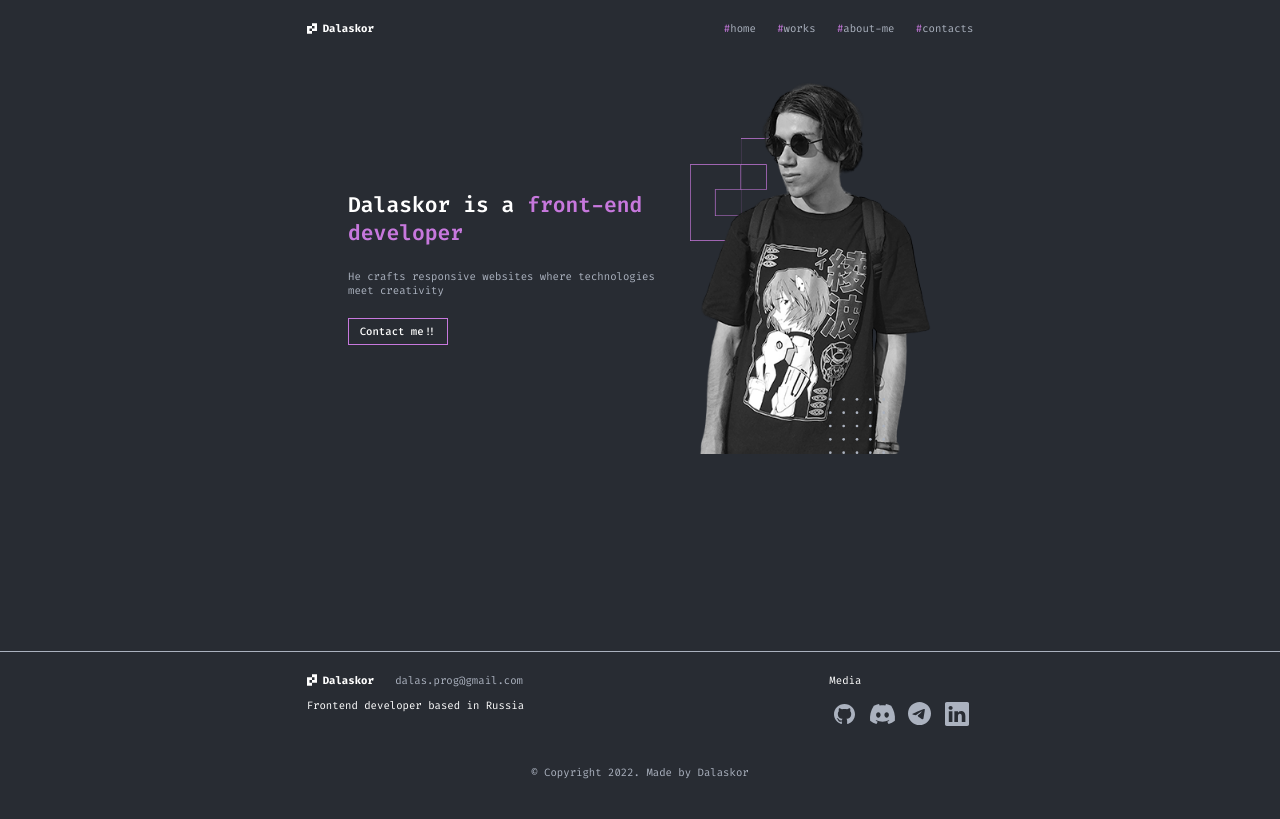
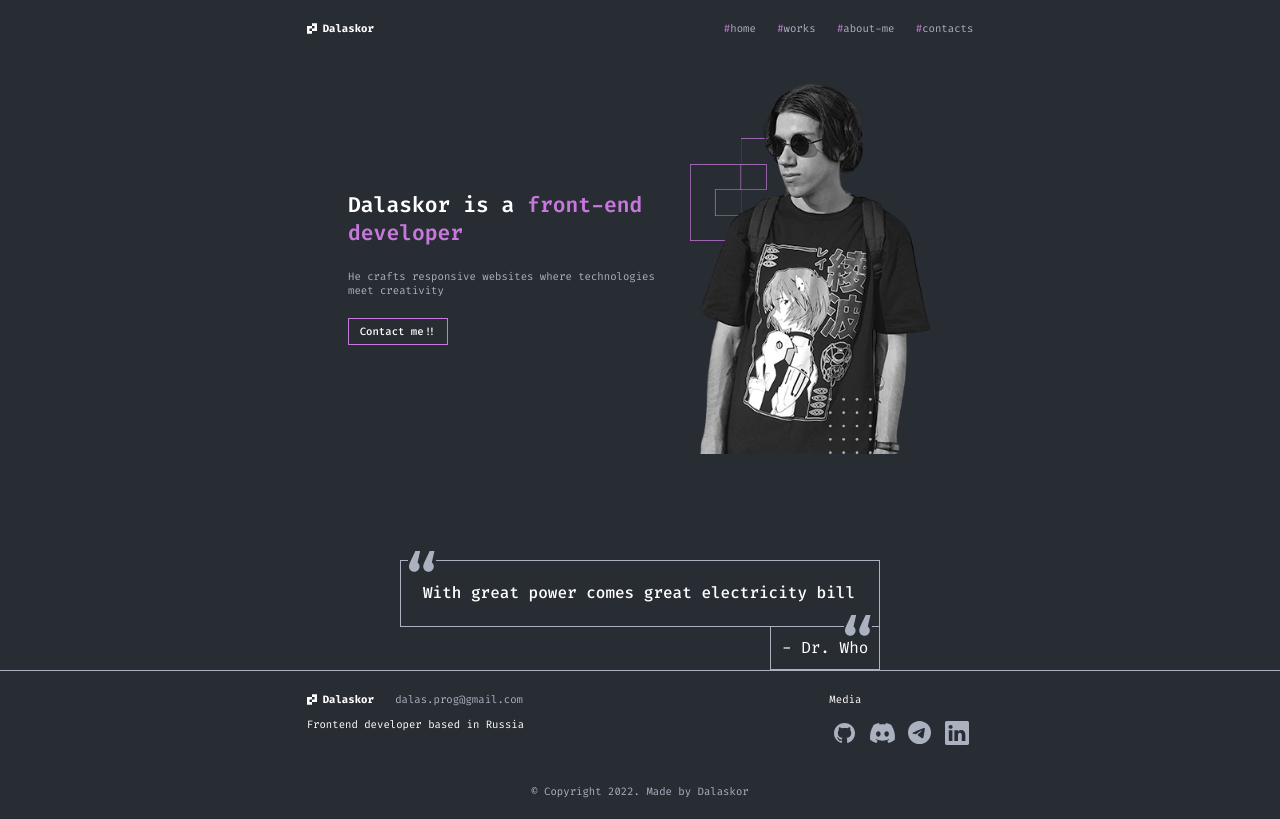
Before and after one commit to Dalaskor/react-portfolio, a React (Create React App) app: page /test in a window 1280 px wide. Built offline with nearby package versions, Linux system fonts and the light colour scheme.

Commit message:
Add Quote Component

```diff
--- a/src/components/Hero/Hero.tsx
+++ b/src/components/Hero/Hero.tsx
@@ -7,7 +7,7 @@ import dotsDecor from "../../assets/img/decor/dots.svg";
 
 export const Hero = () => {
     return (
-        <div className={style.hero}>
+        <section className={style.hero}>
             <div className={style.hero__container}>
                 <div className={style.hero__left}>
                     <h1 className={style.hero__title}>
@@ -29,6 +29,6 @@ export const Hero = () => {
                     </div>
                 </div>
             </div>
-        </div>
+        </section>
     )
 }
--- /dev/null
+++ b/src/components/Quote/Quote.module.scss
@@ -0,0 +1,60 @@
+.quote {
+  &__container {
+    max-width: 72rem;
+    margin: 0 auto;
+    display: flex;
+    flex-direction: column;
+    align-items: center;
+    padding-top: 9.8rem;
+  }
+
+  &__body {
+    border: 0.1rem solid #ABB2BF;
+    padding: 3.3rem;
+    width: 100%;
+    position: relative;
+
+    p {
+      font-weight: 500;
+      font-size: 2.4rem;
+      line-height: 3.1rem;
+      color: #FFFFFF;
+    }
+  }
+
+  &__author {
+    border: 1px solid #ABB2BF;
+    border-top: none;
+    padding: 1.6rem;
+    margin-left: auto;
+
+    p {
+      font-weight: 400;
+      font-size: 2.4rem;
+      line-height: 3.1rem;
+      color: #FFFFFF;
+    }
+  }
+
+  &__decor {
+    width: 4.2rem;
+    height: 2.9rem;
+    background: #282C33;
+    position: absolute;
+    display: flex;
+    align-items: center;
+    justify-content: center;
+
+    &:first-child {
+      left: 1.1rem;
+      top: -1.4rem;
+    }
+
+    &:last-child {
+      right: 1.1rem;
+      bottom: -1.4rem;
+    }
+
+    img {}
+  }
+}
--- /dev/null
+++ b/src/components/Quote/Quote.tsx
@@ -0,0 +1,24 @@
+import React from 'react';
+import style from './Quote.module.scss';
+import quoteIcon from '../../assets/img/decor/qute.svg';
+
+export const Quote = () => {
+    return (
+        <section className={style.quote}>
+            <div className={style.quote__container}>
+                <div className={style.quote__body}>
+                    <div className={style.quote__decor}>
+                        <img src={quoteIcon}/>
+                    </div>
+                    <p>With great power comes great electricity bill</p>
+                    <div className={style.quote__decor}>
+                        <img src={quoteIcon}/>
+                    </div>
+                </div>
+                <div className={style.quote__author}>
+                    <p>- Dr. Who</p>
+                </div>
+            </div>
+        </section>
+    )
+}
--- a/src/pages/MainPage/MainPage.tsx
+++ b/src/pages/MainPage/MainPage.tsx
@@ -1,10 +1,12 @@
 import React from 'react';
 import {Hero} from "../../components/Hero/Hero";
+import {Quote} from "../../components/Quote/Quote";
 
 export const MainPage = () => {
     return (
         <>
             <Hero/>
+            <Quote/>
         </>
     )
 }
```
Also changed, not shown: src/assets/img/decor/qute.svg (added).
